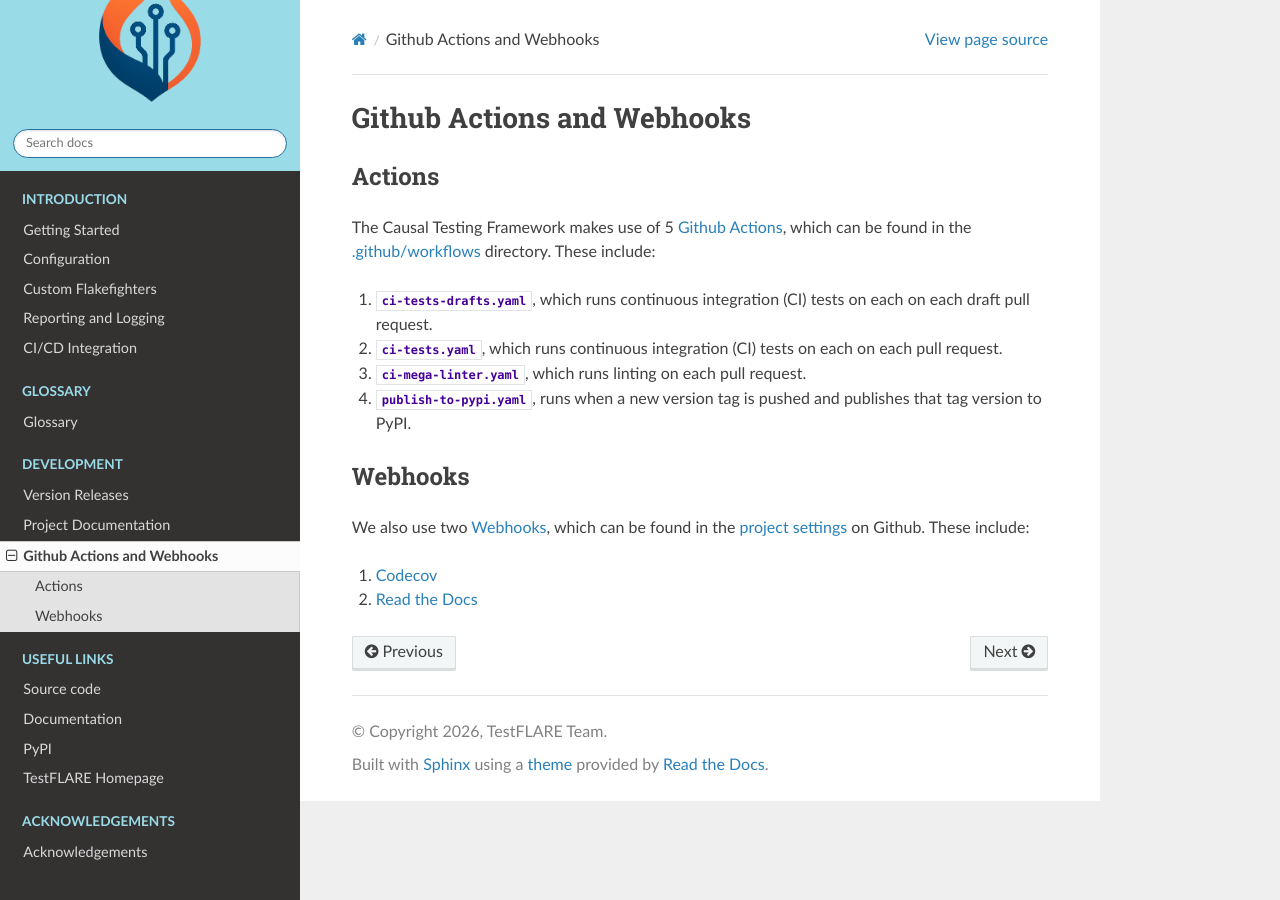
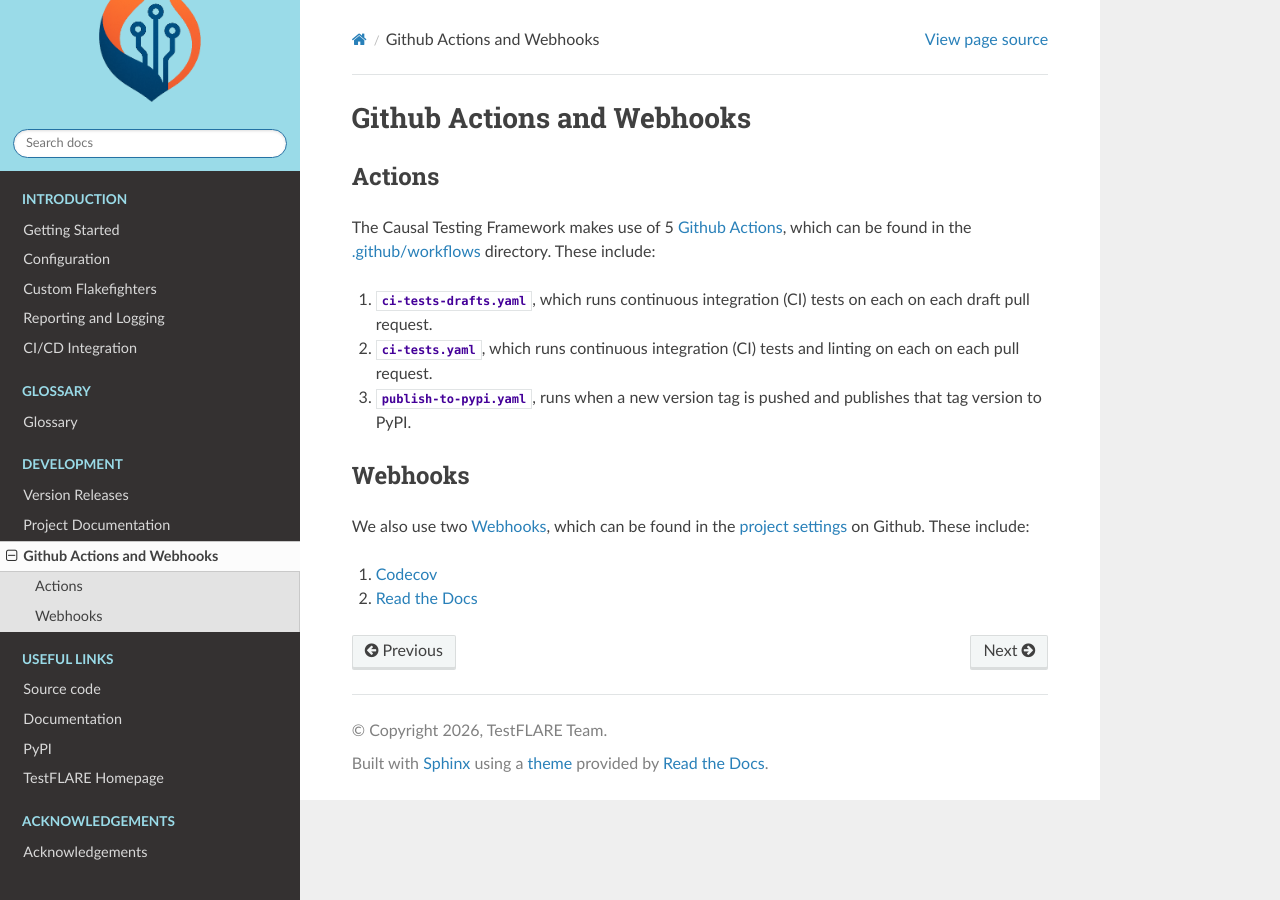
Before and after one commit to test-flare/pytest-flakefighters, a Sphinx documentation site: the page built from docs/source/dev/actions_and_webhooks.rst, in a window 1280 px wide. Built offline with Sphinx 7.4.7 and the Read the Docs theme 3.1.0, drawn with Linux system fonts in a browser that asks for light colours; pages that are not in the unit, such as notebooks, are missing from menus.

Commit message:
ci: replace MegaLinter with the ruff lint job

```diff
--- a/docs/source/dev/actions_and_webhooks.rst
+++ b/docs/source/dev/actions_and_webhooks.rst
@@ -10,9 +10,7 @@
 
 #.  ``ci-tests-drafts.yaml``, which runs continuous integration (CI) tests on each on each draft pull request.
 
-#.  ``ci-tests.yaml``, which runs continuous integration (CI) tests on each on each pull request.
-
-#.  ``ci-mega-linter.yaml``, which runs linting on each pull request.
+#.  ``ci-tests.yaml``, which runs continuous integration (CI) tests and linting on each on each pull request.
 
 #.  ``publish-to-pypi.yaml``, runs when a new version tag is pushed and publishes that tag version to PyPI.
 
```
Also changed, not shown: .mega-linter.yaml (deleted), 3 other files.
